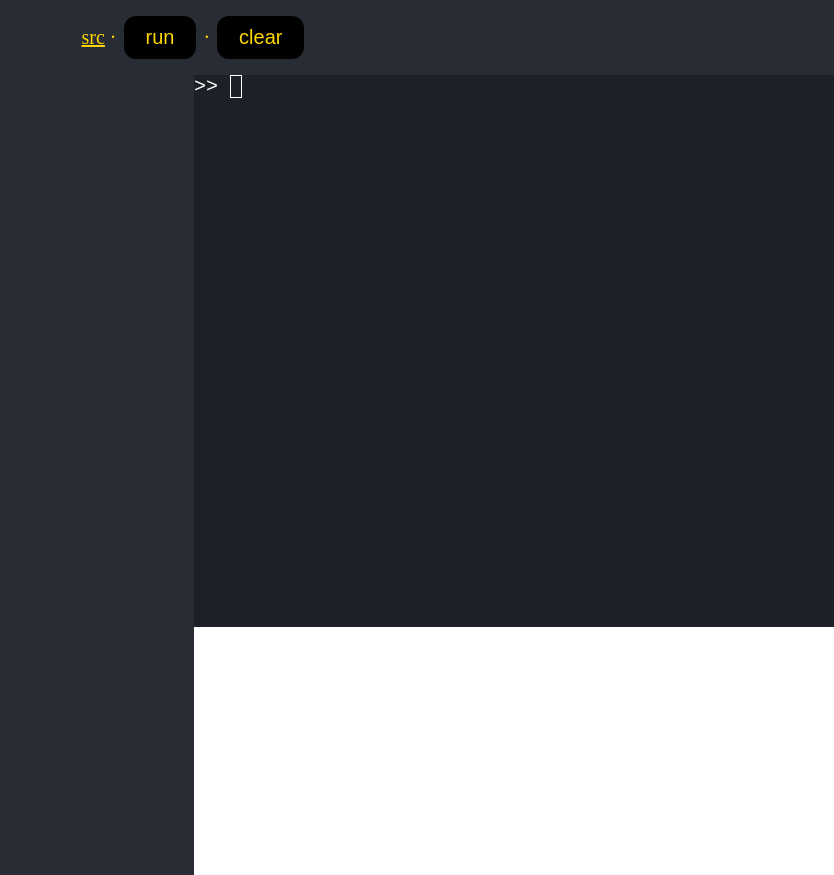
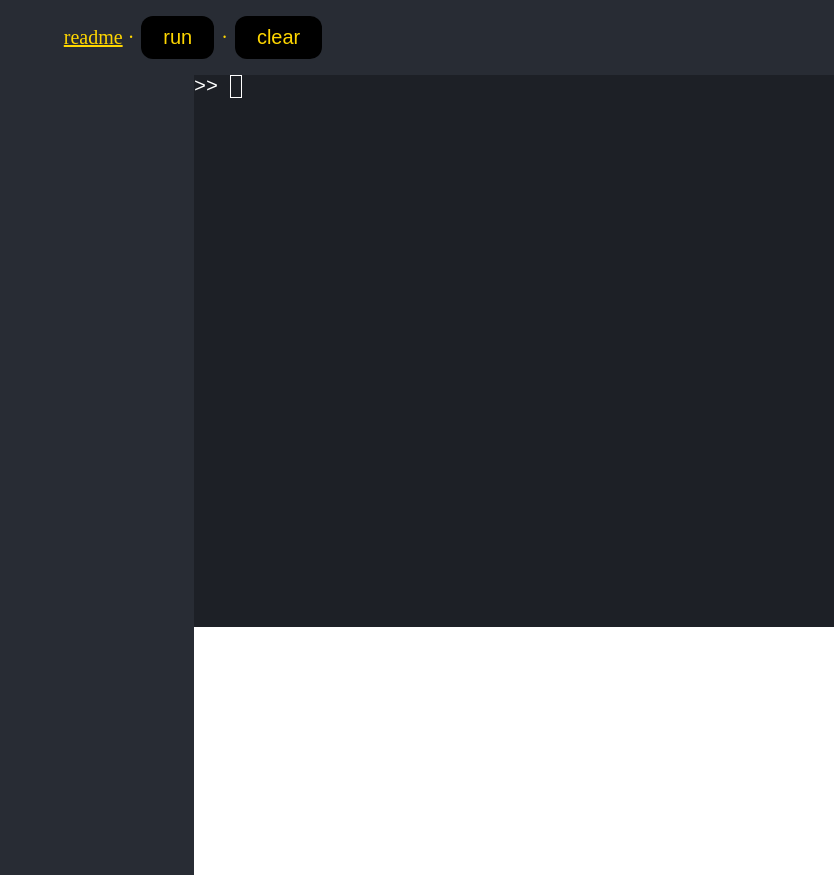
Before and after one commit to veera-sivarajan/bessy, a website built with webpack: page wasm/web/index.html in a window 1280 px wide. Shown: the whole page, without its empty margins (446-1280 px from the left). Built offline with nearby package versions, Linux system fonts and the light colour scheme; what @codemirror/basic-setup, xterm-addon-fit would draw is missing.

Commit message:
Add readme link

```diff
--- a/wasm/web/index.html
+++ b/wasm/web/index.html
@@ -70,7 +70,7 @@ pre {
     <noscript>This page contains webassembly and javascript content, please enable javascript in your browser.</noscript>
     <script src="./bootstrap.js"></script>
     <div class="header">
-      <a href="https://github.com/veera-sivarajan/bessy">src</a>
+      <a href="https://github.com/veera-sivarajan/bessy">readme</a>
       · <button class="button" id="runButton" type="button">run</button>
       · <button class="button" id="clearBtn" type="button">clear</button>
     </div>
```
